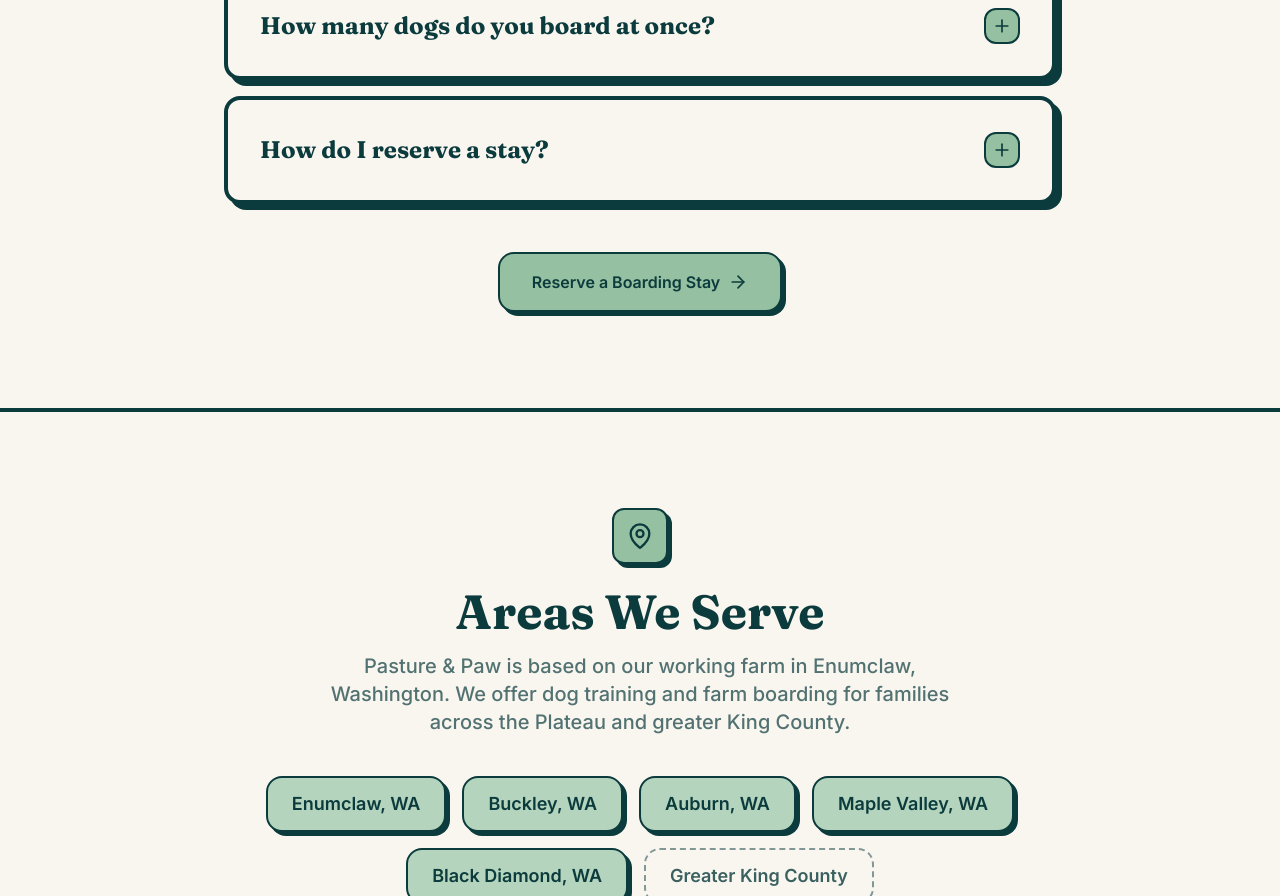
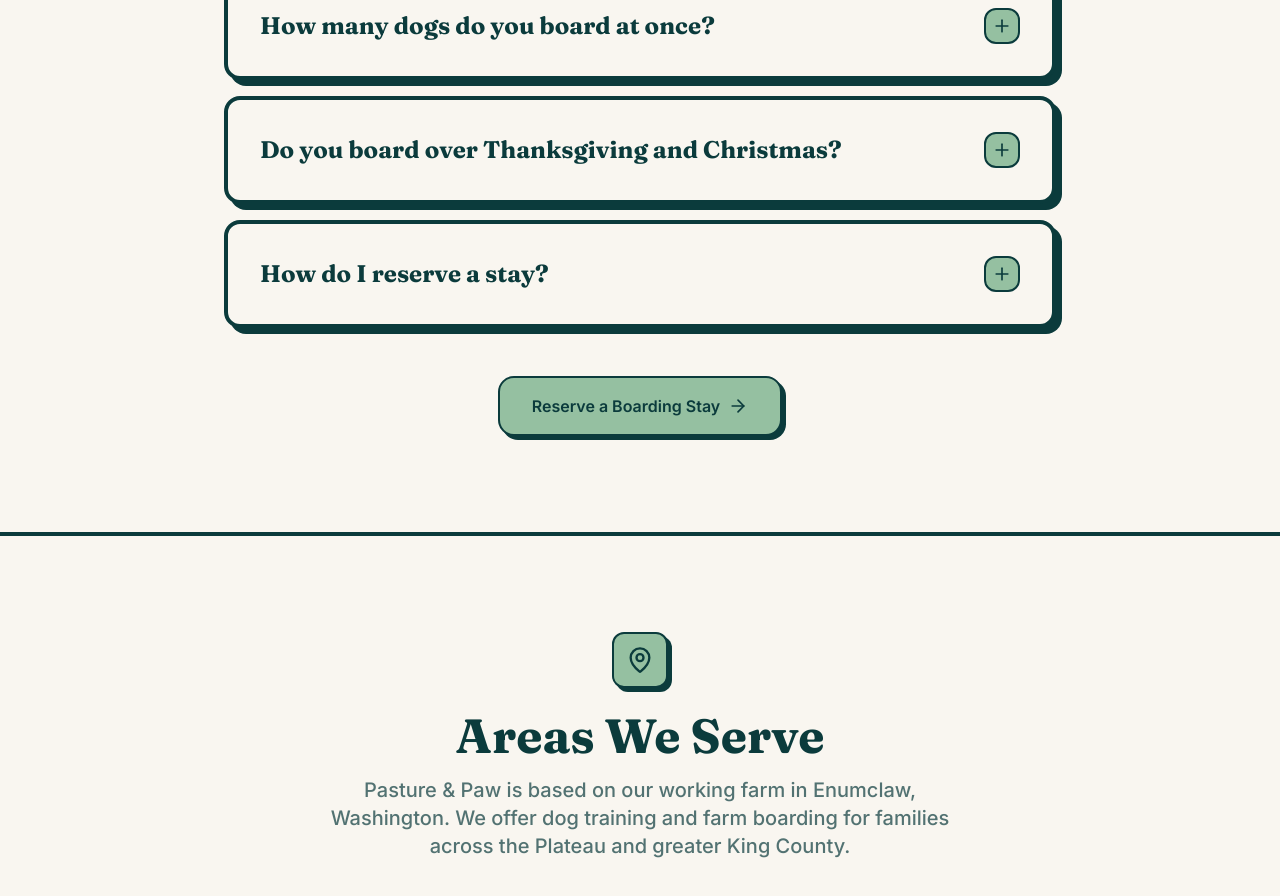
Before and after one commit to robertlazau-design/Pasture-and-Paw, a React (Vite) app: page /dog-boarding in a window 1280 px wide. Shown: the part 3640-4536 px from the top of the page. Built offline with nearby package versions, Linux system fonts and the light colour scheme.

Commit message:
Boarding FAQ: holiday stays

```diff
--- a/src/content/local.ts
+++ b/src/content/local.ts
@@ -59,6 +59,10 @@
     answer: 'We keep our guest count small on purpose so every dog gets personal attention, quiet rest, and a calm, low-stress stay.',
   },
   {
+    question: 'Do you board over Thanksgiving and Christmas?',
+    answer: 'Yes. Because we keep our guest count small, holiday dates fill early, so send your dates as soon as your plans are set.',
+  },
+  {
     question: 'How do I reserve a stay?',
     answer: 'Use the booking form on our contact page, choose Farm Boarding, and pick your preferred dates. We will reply by email to confirm.',
   },
```
